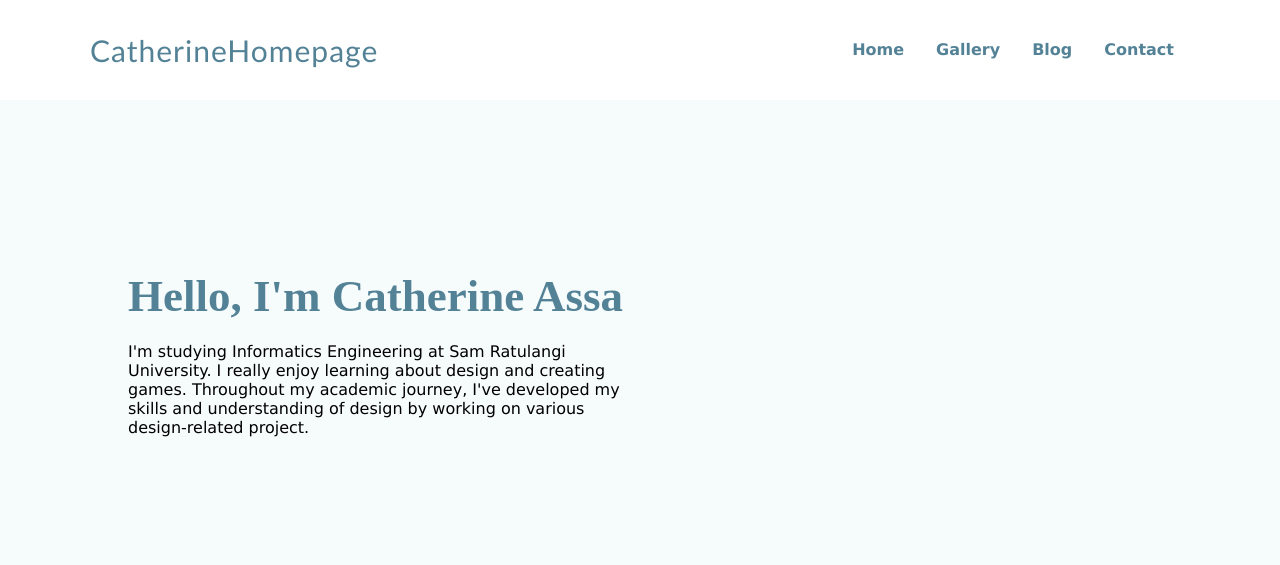
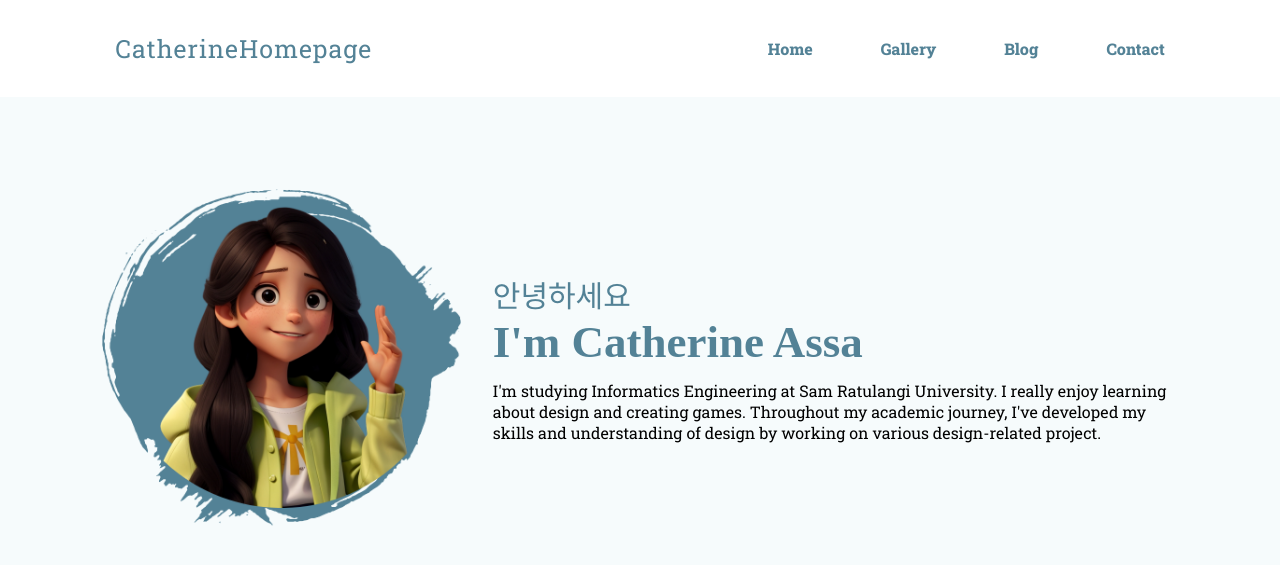
Before and after one commit to Catherine263/TIK2032-Project, a PHP site: page / in a window 1280 px wide. Shown: the top 565 px of the page. Run offline with PHP 8.4, Linux system fonts and the light colour scheme.

Commit message:
Menambahkan file tugas mid project

```diff
--- a/index.html
+++ b/index.html
@@ -2,43 +2,43 @@
 <html>
     <head>
         <meta charset="UTF-8">
+        <meta http-equiv="X-UA-Compatible" content="IE-edge">
         <meta name ="author" content="Catherine Assa">
         <meta name = "description" content="Catherine Personal Homepage">
         <title>
             Home | Catherine Personal Homepage
         </title>
-        <link rel = "icon" href="Home.png" type = "image/x-icon">
+        <link rel = "icon" href="Foto/icon/Home.png" type = "image/x-icon">
         <link rel="stylesheet" href="style.css">
+        <!-- link untuk icon -->
+        <link rel="stylesheet" href="https://cdnjs.cloudflare.com/ajax/libs/font-awesome/6.5.2/css/all.min.css">
     </head>
 
     <body>
+        <!---bagian menu-->
         <nav>
             <div class="wrapper">
                 <div class="logo">
                     <a href="index.html" target="Home">CatherineHomepage</a>
                 </div>
-                <div class="menu">
-                    <ul>
-                        <li>
-                            <a href="index.html" target="Home">Home</a>
-                        </li>
-                        <li>
-                            <a href="gallery.html" target="Gallery">Gallery</a>
-                        </li>
-                        <li>
-                            <a href="blog.html" target="Blog">Blog</a>
-                        </li>
-                        <li>
-                            <a href="contact.html" target="Contact">Contact</a>
-                        </li>
-                    </ul>
-                </div>
+                <i class="fa-solid fa-bars" id="sidebutton"></i>
+                <ul class="menu">
+                    <li><a href="index.html" target="Home">Home</a></li>
+                    <li><a href="gallery.html" target="Gallery">Gallery</a></li>
+                    <li><a href="blog.html" target="Blog">Blog</a></li>
+                    <li><a href="contact.html" target="Contact">Contact</a></li>
+                </ul>
             </div>
         </nav>
 
+        <!---bagian home-->
         <section class="home" id="home">
+            <div class="foto-saya">
+                <img src="foto/foto1.png" alt="" id="foto1">
+            </div>
             <div class="home-text">
-                <h2>Hello, I'm Catherine Assa</h2>
+                <h3><div id="text"></div></h3>
+                <h2>I'm Catherine Assa</h2>
                 <p>
                     I'm studying Informatics Engineering at Sam Ratulangi University.
                     I really enjoy learning about design and creating games.
@@ -47,5 +47,6 @@
                 </p>
             </div>
         </section>
+        <script src="main.js"></script>
     </body>
 </html>
--- /dev/null
+++ b/main.js
@@ -0,0 +1,49 @@
+/*----- bagian tombol Navigasi -----*/
+const sideButton = document.getElementById('sidebutton');
+const menu = document.querySelector('.menu');
+
+sideButton.addEventListener('click', function() {
+    sideButton.classList.toggle("fa-xmark");
+    menu.classList.toggle('active');
+});
+
+/*----- bagian animasi Text -----*/
+document.addEventListener('DOMContentLoaded', function() {
+    const textElement = document.getElementById('text');
+    const texts = [
+        "Hi",
+        "Hallo",
+        "안녕하세요",
+        "Bonjour",
+        "Hola"
+    ];
+    let index = 0;
+    let charIndex = 0;
+
+    function typeText() {
+        const currentText = texts[index];
+        textElement.textContent = currentText.substring(0, charIndex + 1);
+
+        if (charIndex < currentText.length) {
+            charIndex++;
+            setTimeout(typeText, 150);
+        } else {
+            setTimeout(eraseText, 1500);
+        }
+    }
+
+    function eraseText() {
+        const currentText = texts[index];
+        textElement.textContent = currentText.substring(0, charIndex);
+
+        if (charIndex > 0) {
+            charIndex--;
+            setTimeout(eraseText, 50);
+        } else {
+            index = (index + 1) % texts.length;
+            setTimeout(typeText, 500);
+        }
+    }
+
+    typeText();
+});
--- a/style.css
+++ b/style.css
@@ -1,197 +1,182 @@
+/*--- link untuk font ---*/
+@import url('https://fonts.googleapis.com/css2?family=Roboto+Slab:wght@100..900&display=swap');
+
 *{
     text-decoration: none;
     margin: 0px;
     padding: 0px;
+    box-sizing: border-box;
+    border: none;
+    outline: none;
+    scroll-behavior: smooth;
+}
+
+:root {
+    --bg-color: #f6fbfc;
+    --font-color: #538296;
+    --menu-color: #77b7d3;
+    --bar-color: #ffffff;
 }
 
 body {
+    overflow-x: hidden;
     margin: 0px;
     padding: 0px;
-    font-family: Verdana, Geneva, Tahoma, sans-serif;
-    background-color: #f6fbfc;
+    font-family: "Roboto Slab", serif;
+    background-color: var(--bg-color);
 }
 
 .wrapper {
-    width: 1100px;
-    margin: auto;
-    position: relative;
+    position: fixed;
+    top: 0;
+    left: 0;
+    width: 100%;
+    padding: 2rem 9%;
+    display: flex;
+    justify-content: space-between;
+    align-items: center;
+    z-index: 100;
+    background: var(--bar-color);
 }
 
 .logo a {
-    font-size: 30px;
-    float: left;
-    font-family: 'Gill Sans', 'Gill Sans MT', 'Calibri', 'Trebuchet MS', sans-serif;
-    color: #538296;
+    font-size: 25px;
+    font-family: "Roboto Slab", serif;
+    color: var(--font-color);
     letter-spacing: 1px;
 }
 
-.menu {
-    float: right;
+/*--- css menu ---*/
+nav .menu li {
+    display: inline-block;
 }
 
-nav {
-    position: fixed;
-    width: 100%;
-    margin: auto;
-    display: flex;
-    line-height: 100px;
-    position: sticky;
-    position: -webkit-sticky;
-    top: 0;
-    background: #ffffff;
-    z-index: 1;
+nav .menu li a {
+    color: var(--font-color);
+    font-weight: 800;
+    margin-left: 4rem;
 }
 
-nav ul {
-    list-style-type: none;
-    margin: 0;
-    padding: 0;
-    overflow: hidden;
+nav .menu li a:hover,
+nav .menu li a.active {
+    text-decoration: underline;
+    color: var(--menu-color);
 }
 
-nav ul li {
-    float: left;
-}
-
-nav ul li a {
-    color: #538296;
-    font-weight: bold;
-    text-align: center;
-    padding: 0px 16px 0px 16px;
-    text-decoration: none;
-}
-
-nav ul li a:hover {
-    text-decoration: underline;
+#sidebutton{
+    color: var(--font-color);
+    font-size: 2.6rem;
+    display: none;
+    transition: 0.5s;
 }
 
 section {
-    margin: auto;
-    display: flex;
-    padding: 50px 10%;
+    padding: 7rem 8% 0;
 }
 
 /*css dari index.html*/
 .home {
-    height: 30vh;
-    width: 80%;
-    position: relative;
-    display: grid;
-    grid-template-columns: repeat(2, 1fr);
+    margin-top: 4rem;
+    display: flex;
+    justify-content: center;
     align-items: center;
+}
+
+.home-text {
+    padding-left: 2rem;
 }
 
 .home-text h2 {
     font-family: 'Didot';
     font-weight: 800;
     font-size: 45px;
-    color: #538296;
-    margin: 20px 0px 20px;
-    padding-top: 100px;
+    color: var(--font-color);
+    padding-bottom: 12px;
+}
+
+.home-text h3 {
+    font-family: "Roboto Slab", serif;
+    font-weight: 400;
+    font-size: 30px;
+    color: var(--font-color);
+}
+
+.foto-saya img {
+    width: 28vw;
+    transition: transform 0.3s ease;
+}
+
+.foto-saya img:hover {
+    transform: scale(1.1);
 }
 
 /*css dari gellery.html*/
 .gallery {
-    height: 30vh;
-    width: 80%;
-    position: relative;
-    display: grid;
+    justify-content: center;
     align-items: center;
-}
-
-.gallery-text {
-    text-align: left;
 }
 
 .gallery-text h2 {
     font-family: 'Didot';
     font-weight: 800;
     font-size: 45px;
-    color: #538296;
+    text-align: center;
+    color: var(--font-color);
     margin-bottom: 40px;
 }
 
 .gallery-picture {
     display: grid;
-    grid-template-columns: repeat(auto-fill, minmax(300px, 1fr));
-    gap: 10px;
-    padding: 0 10px;
+    grid-template-columns: repeat(auto-fit,  minmax(250px, 1fr));
+    grid-gap: .1px;
+    align-items: center;
 }
 
 .gallery-picture img {
-    width: 100%;
-    height: 100%;
-    display: block;
-    border-radius: 10px;
+    width: 250px;
+    height: 240px;
+    margin: 10px;
     object-fit: cover;
+    cursor: pointer;
+    transition: 0.5s;
+    border-radius: 0.5rem;
+}
+
+.gallery-picture img:hover {
+    transform: scale(1.1);
 }
 
 /*css dari blog.html*/
 .blog-text {
-    text-align: left;
+    text-align: justify;
 }
 
 .blog-text h2 {
     font-family: 'Didot';
     font-weight: 800;
     font-size: 45px;
-    color: #538296;
+    color: var(--font-color);
+    margin-bottom: 2rem;
+    text-align: center;
+}
+
+.blog-text h3 {
+    font-family: 'Didot';
+    font-weight: 800;
+    font-size: 35px;
+    color: var(--font-color);
+    margin-top: 2rem;
     margin-bottom: 10px;
 }
 
-.fox-text h3 {
-    font-family: 'Didot';
-    font-weight: 800;
-    font-size: 35px;
-    color: #538296;
-    margin-bottom: 10px;
-}
-
-.fox-text p {
+.blog-text p {
     line-height: 28px;
     font-weight: 500;
     text-align: justify;
-    margin-bottom: 10px;
-}
-
-.husky {
-    width: 80%;
-    top: 0;
-    background: #ffffff;
-}
-
-.husky-text h3 {
-    font-family: 'Didot';
-    font-weight: 800;
-    font-size: 35px;
-    color: #538296;
-    margin-bottom: 10px;
-}
-
-.husky-text p {
-    line-height: 28px;
-    font-weight: 500;
-    text-align: justify;
-    margin-bottom: 10px;
-}
-
-.panther-text h3 {
-    font-family: 'Didot';
-    font-weight: 800;
-    font-size: 35px;
-    color: #538296;
-    margin-bottom: 10px;
-}
-
-.panther-text p {
-    line-height: 28px;
-    font-weight: 500;
-    text-align: justify;
-    margin-bottom: 10px;
+    margin-bottom: .3rem;
 }
 
 /*css dari contact.html*/
-
 .contact-text {
     text-align: center;
     margin-bottom: 40px;
```
Also changed, not shown: other parts of style.css (+121 -1 lines), blog.html (+16 -32 lines), contact.html (+15 -18 lines), gallery.html (+17 -35 lines), foto/foto1.png (added), foto/gallery/Ceri.jpg (renamed from Ceri.jpg), foto/gallery/Flower n Book.jpg (renamed from Flower n Book.jpg), foto/gallery/Husky.jpg (renamed from Husky.jpg), foto/gallery/Sleeping Fox.jpeg (renamed from Sleeping Fox.jpeg), foto/icon/Blog.png (renamed from Blog.png), foto/icon/Contact.png (renamed from Contact.png), foto/icon/Gallery.png (renamed from Gallery.png), foto/icon/Home.png (renamed from Home.png), github.png (deleted), 2 more files.
